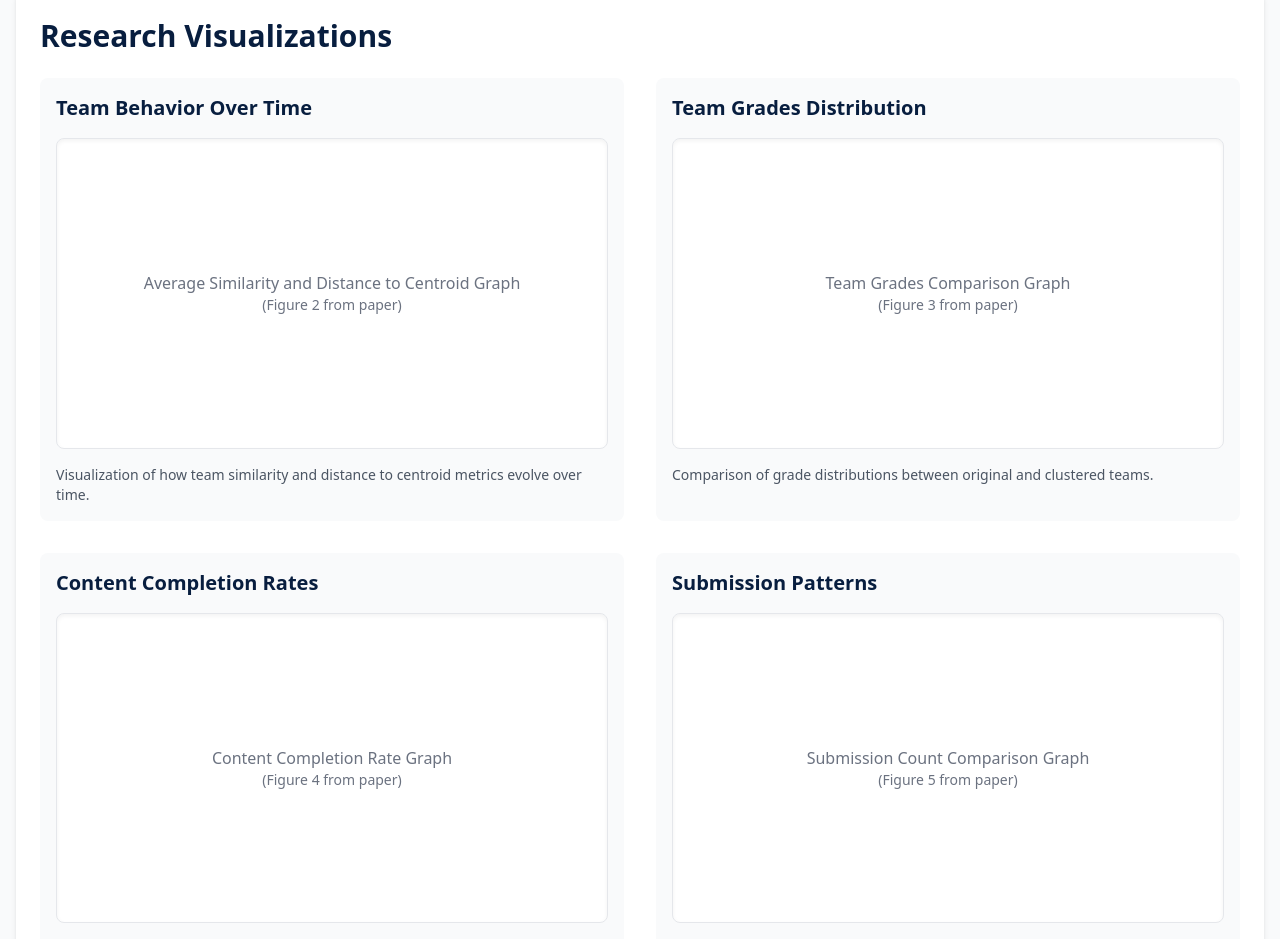
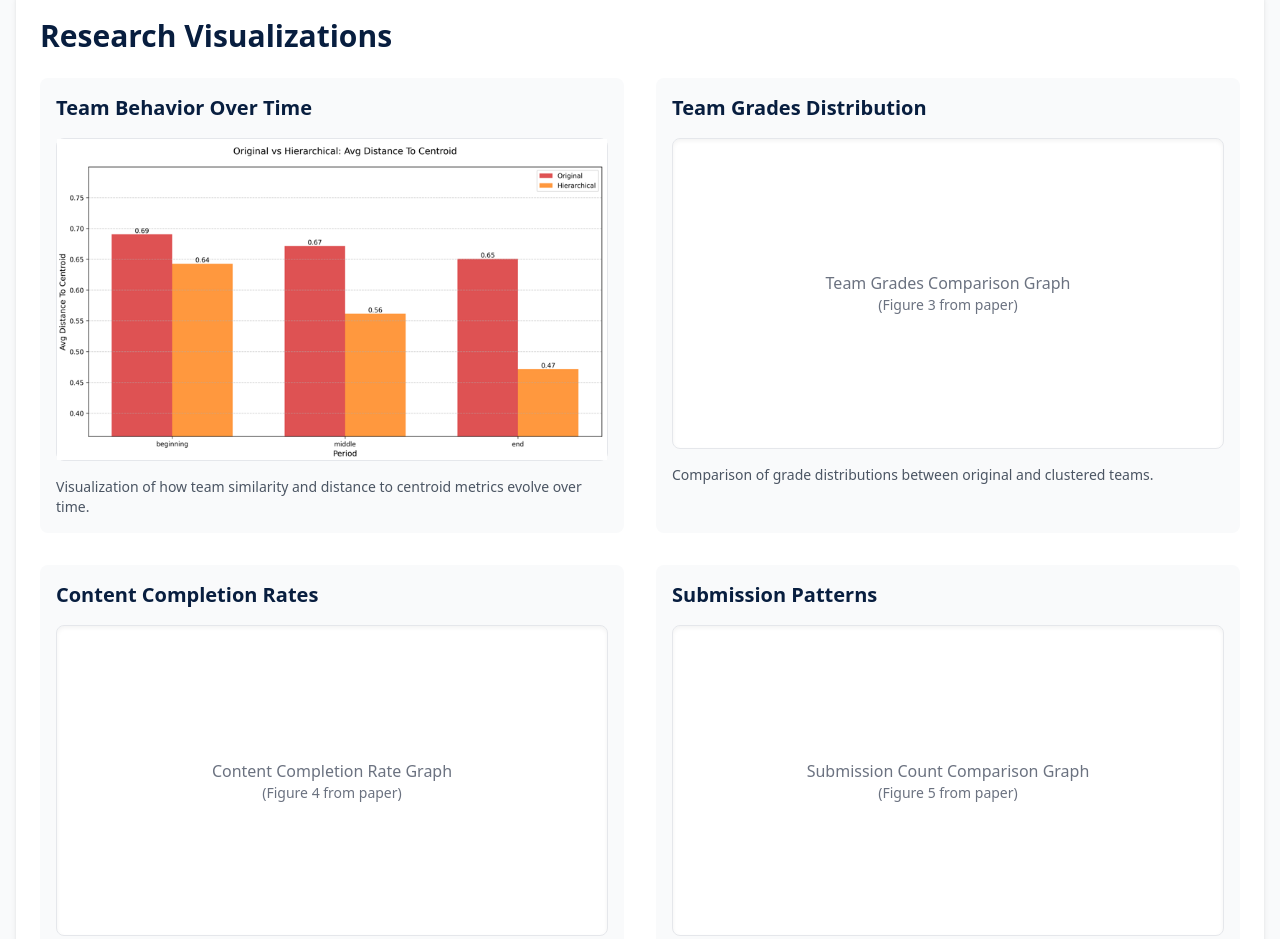
Before and after one commit to gaboprieto/capstone-datascience, a plain HTML site: page index.html in a window 1280 px wide. Shown: the part 1540-2479 px from the top of the page. Drawn offline with nearby package versions, Linux system fonts and the light colour scheme.

Commit message:
added graphs

```diff
--- a/index.html
+++ b/index.html
@@ -203,9 +203,10 @@
                         <h3 class="text-xl font-semibold text-fiu-blue mb-4">Team Behavior Over Time</h3>
                         <div class="aspect-video bg-white rounded-lg shadow-inner border border-gray-200 flex items-center justify-center">
                             <div class="text-center text-gray-500">
-                                <p>Average Similarity and Distance to Centroid Graph</p>
+                                <!-- <p>Average Similarity and Distance to Centroid Graph</p>
                                 <p class="text-sm">(Figure 2 from paper)</p>
-                                <!-- Replace this div with your actual graph -->
+                                Replace this div with your actual graph -->
+                                <img src="https://github.com/gaboprieto/capstone-datascience/blob/main/assets/dist_comp.png" alt="Average Similarity and Distance to Centroid Graph" class="w-full h-full object-contain">
                             </div>
                         </div>
                         <p class="mt-4 text-gray-600 text-sm">
```
Also changed, not shown: assets/avg_pages_per_day_distribution_sorted.png (added), assets/dist_comp.png (added), assets/grades.png (added), assets/percentage_content_completed_distribution_sorted.png (added), assets/sim_comp.png (added), assets/submissions_count_distribution_sorted.png (added), assets/team_grade_distribution_sorted.png (added), assets/total_activities_distribution_sorted.png (added), assets/unique_pages_viewed_distribution_sorted.png (added), 1 other file.
